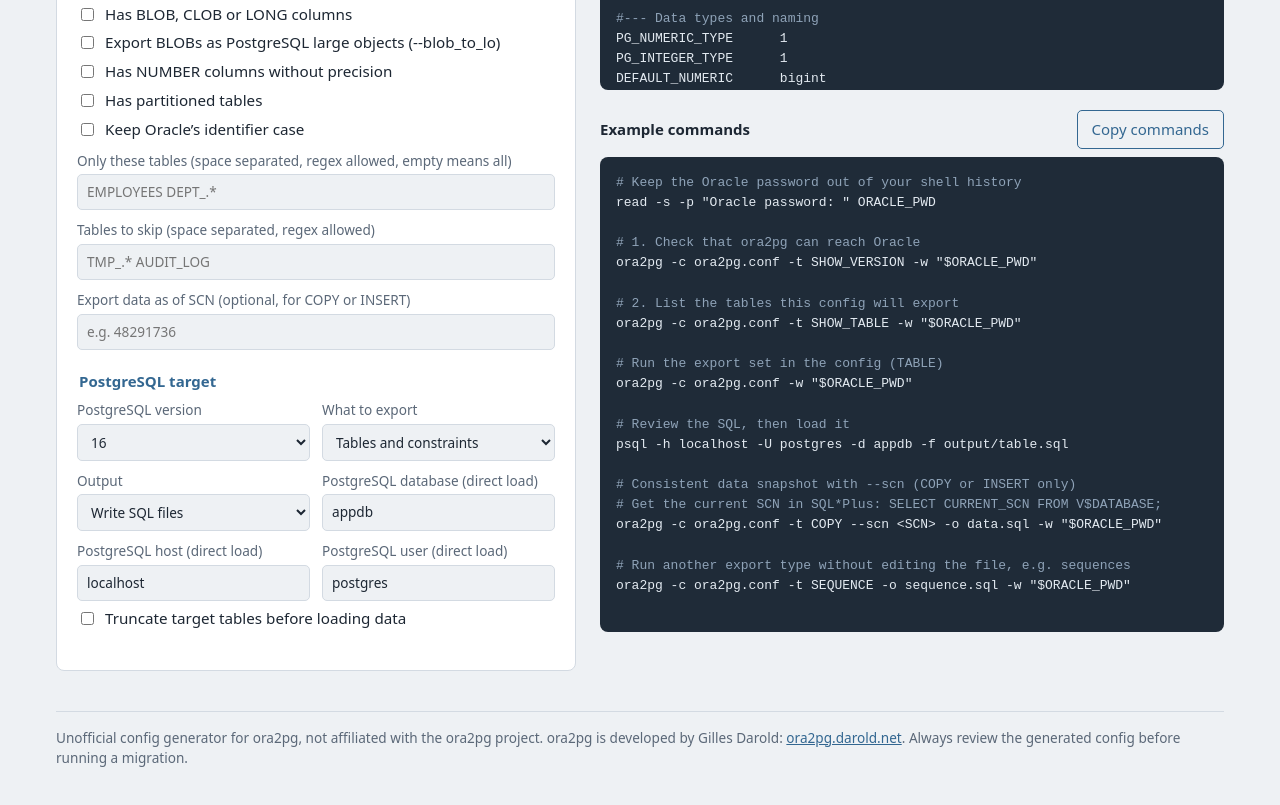
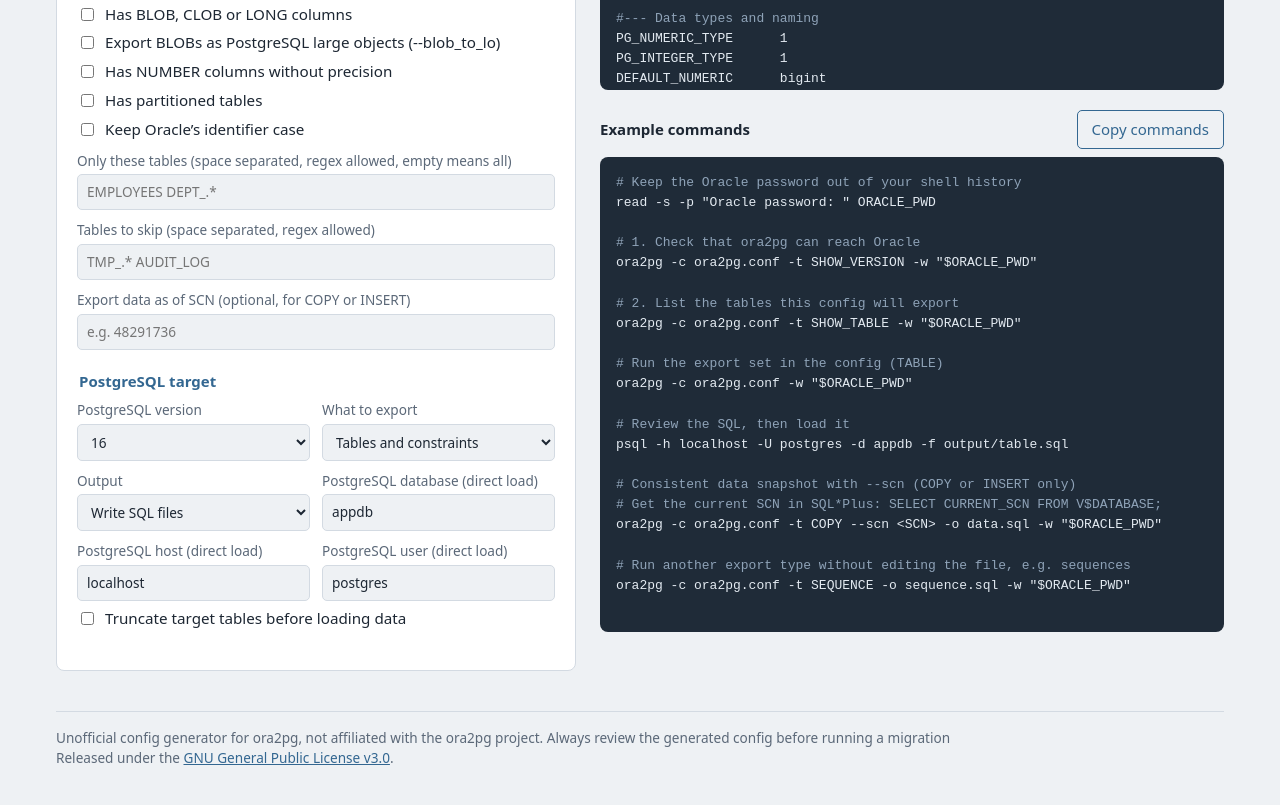
Before and after one commit to mmuehlbeyer/ora2pg-composer, a plain HTML site: page index.html in a window 1280 px wide. Shown: the part 597-1402 px from the top of the page. Drawn offline with Linux system fonts and the light colour scheme.

Commit message:
adpated index.html

```diff
--- a/index.html
+++ b/index.html
@@ -133,8 +133,8 @@
   </div>
   <footer>
     Unofficial config generator for ora2pg, not affiliated with the ora2pg project.
-    ora2pg is developed by Gilles Darold: <a href="https://ora2pg.darold.net/">ora2pg.darold.net</a>.
-    Always review the generated config before running a migration.
+    Always review the generated config before running a migration <br>
+    Released under the <a href="https://www.gnu.org/licenses/gpl-3.0.html">GNU General Public License v3.0</a>.
   </footer>
 </main>
 
```
